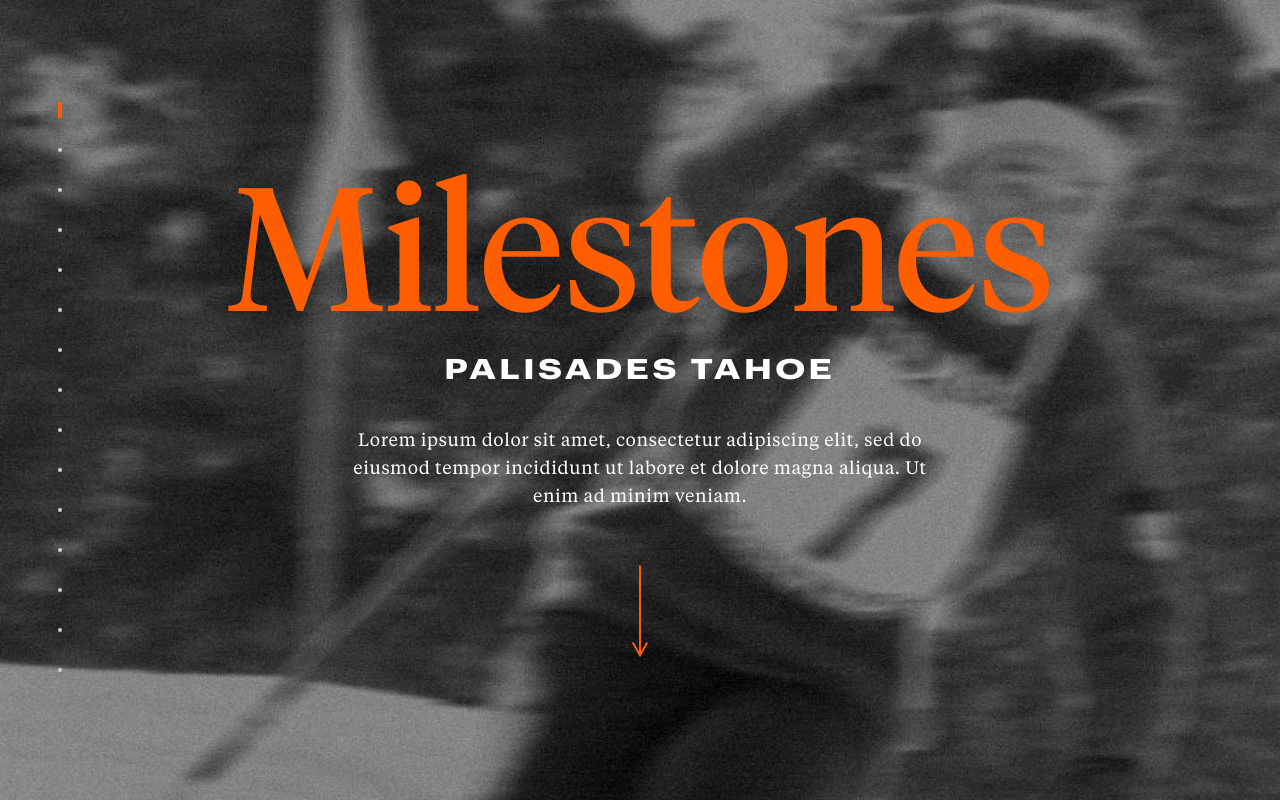
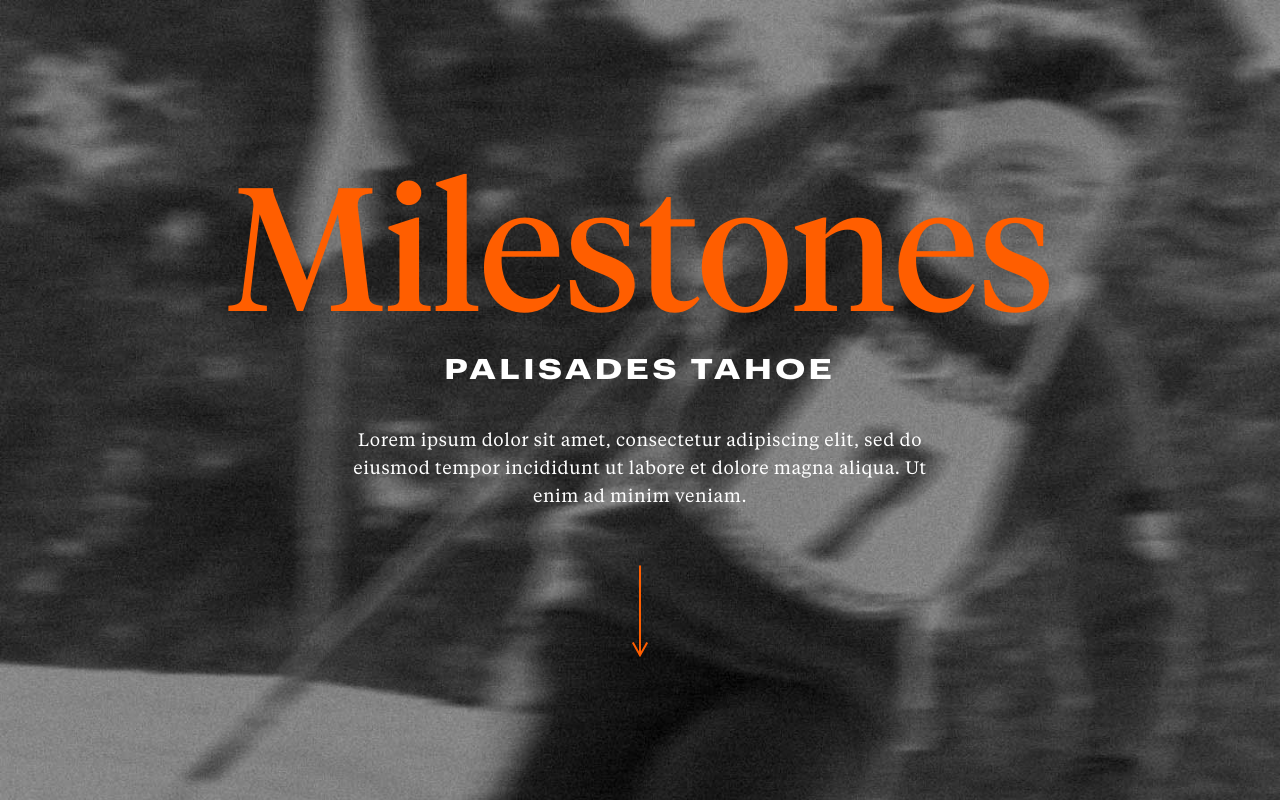
Before and after one commit to enriquepalaciosv/palisades, a Vue app: page / in a window 1280 px wide. Shown: the top 800 px of the page. Built offline with nearby package versions, Linux system fonts and the light colour scheme.

Commit message:
Fix navigation styles

```diff
--- a/src/components/Navigation.vue
+++ b/src/components/Navigation.vue
@@ -37,10 +37,17 @@
   position: fixed;
   top: 10%;
   left: 0;
-  width: 120px;
   max-height: 100vh;
   display: flex;
   justify-content: center;
+  z-index: 3;
+  display: none;
+  @media screen and (min-width: 1200px) {
+    display: block;
+  }
+  @media screen and (min-width: 1400px) {
+    width: 120px;
+  }
 
   .item {
     .text {
--- a/src/components/Timeline.vue
+++ b/src/components/Timeline.vue
@@ -99,7 +99,11 @@
 
 <template>
   <Hero />
-  <Navigation :items="navigation" :active="state.active" />
+  <Navigation
+    v-if="state.active >= 0"
+    :items="navigation"
+    :active="state.active"
+  />
   <div class="main-container">
     <div class="left-content">
       <TimelineSection v-for="(item, i) in firstBundle" :key="i" :item="item" />
```
